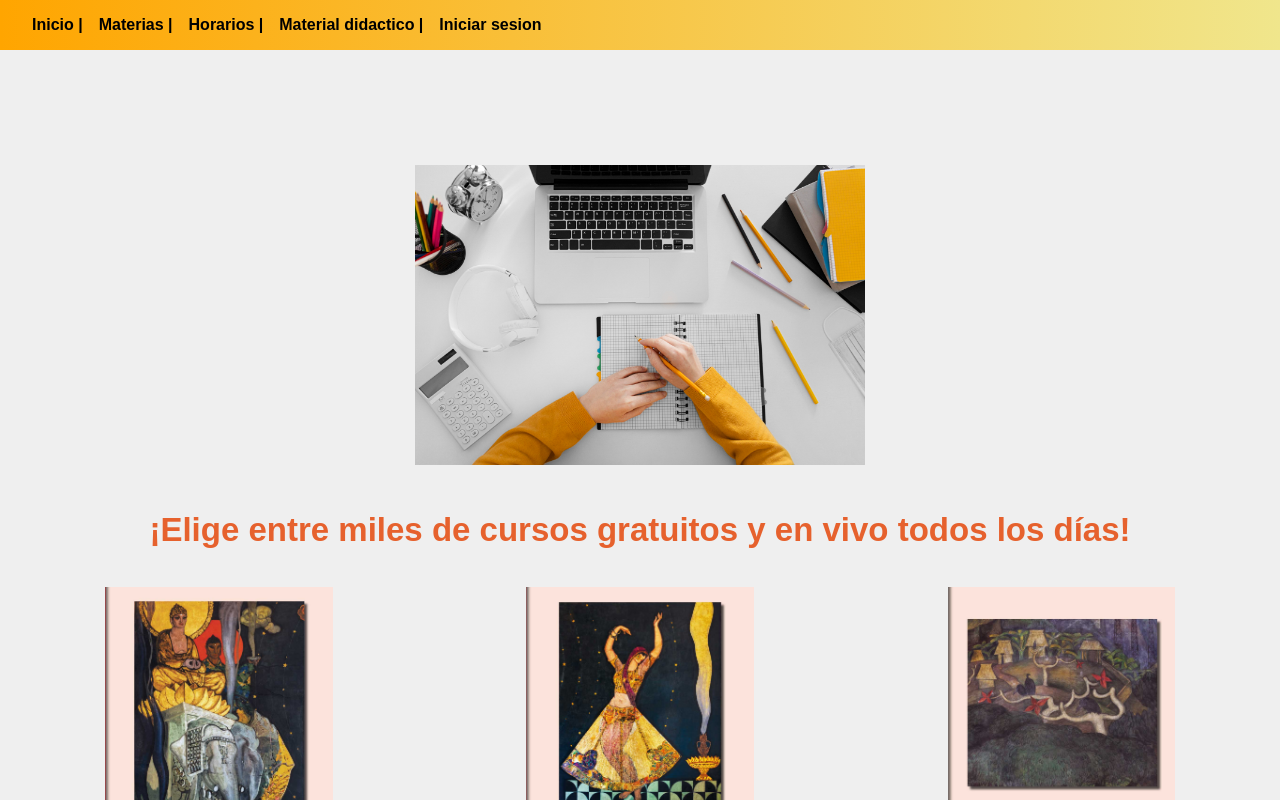
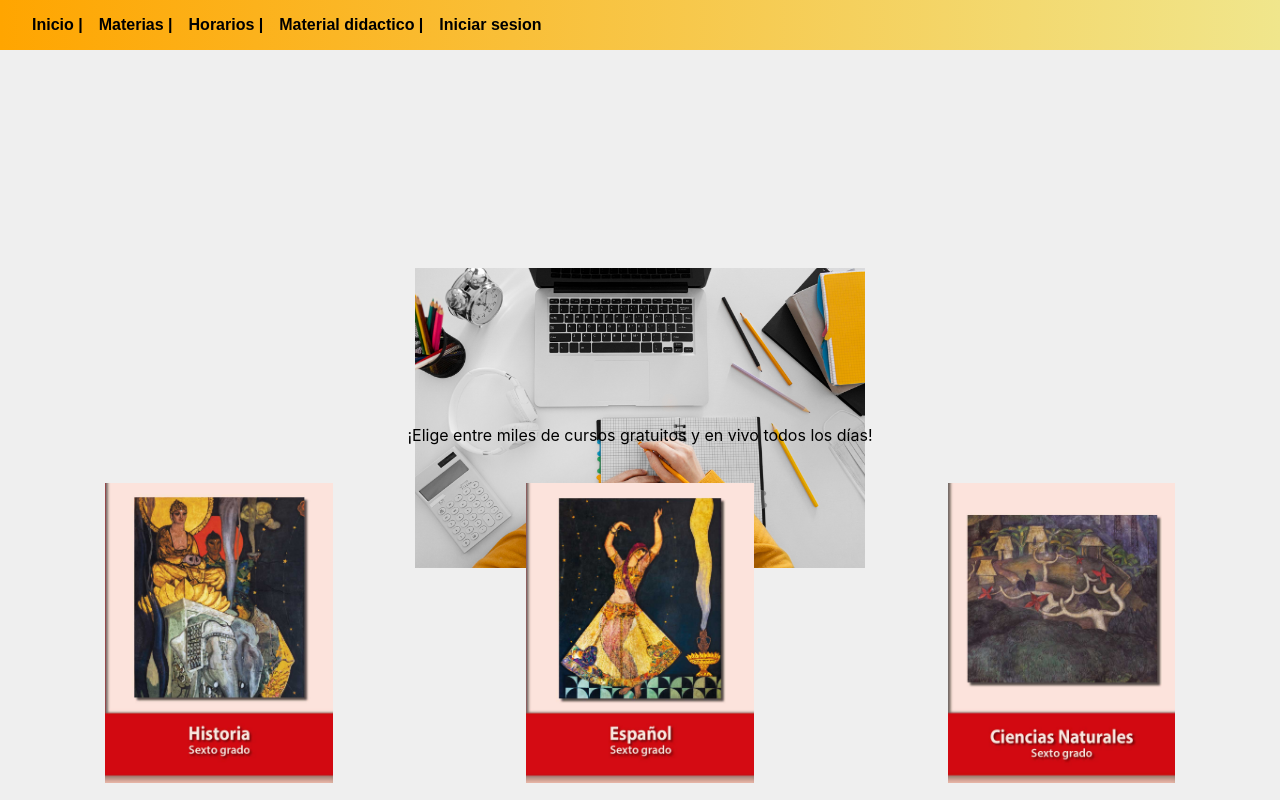
Before and after one commit to Oscark021/proyectonext, a Next.js app: page / in a window 1280 px wide. Shown: the top 800 px of the page. Built offline with nearby package versions, Linux system fonts and the light colour scheme.

Commit message:
:triangular_flag_on_post: actualizacion de etiqueta

```diff
--- a/pages/index.js
+++ b/pages/index.js
@@ -24,7 +24,7 @@ export default function Home() {
             <FlexCard imgSrc={ card.src } />
           )) }
         </div>
-        <div className="Text">
+        <div className="text">
             ¡Elige entre miles de cursos gratuitos y en vivo todos los días!
         </div>
 
```
